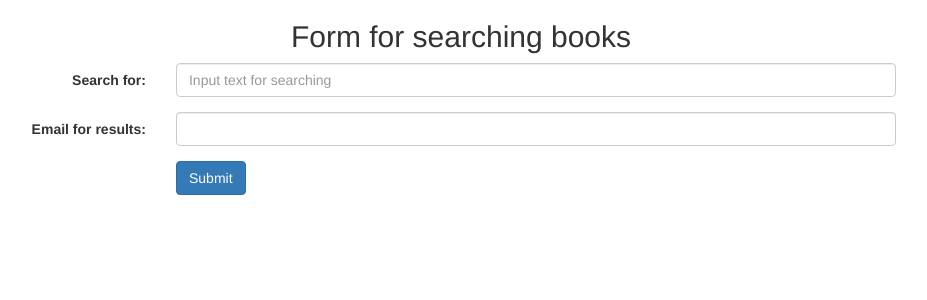
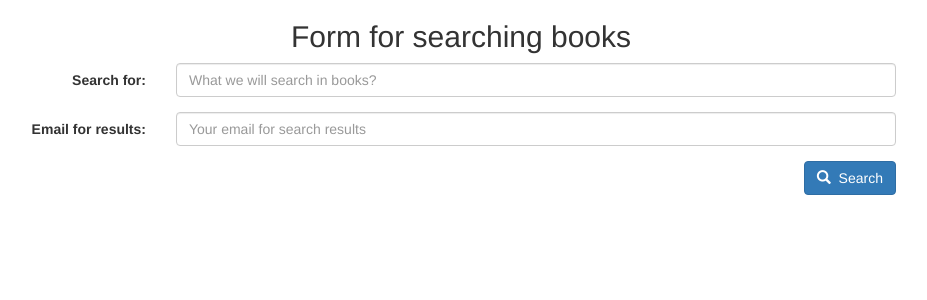
Before and after one commit to oleksandrvarnytskyi/booksearch, a Django app: page / in a window 1280 px wide. Shown: the top 300 px of the page, without its empty margins (179-1106 px from the left). Run offline with Django 3.2, Linux system fonts and the light colour scheme; parts of the project's set-up code (start-up, migrations or seed data) failed here and were passed over; some libraries are stand-ins or nearby versions.

Commit message:
styles changed

```diff
--- a/templates/main.html
+++ b/templates/main.html
@@ -15,18 +15,18 @@
             <div class="form-group">
                 <label class="control-label col-sm-2" for="search">Search for:</label>
                 <div class="col-sm-10">
-                    <input id="search" type="text" class="form-control" name="q" placeholder="Input text for searching" required="required">
+                    <input id="search" type="text" class="form-control" name="q" placeholder="What we will search in books?" required="required">
                 </div>
             </div>
             <div class="form-group">
                 <label class="control-label col-sm-2" for="email-field">Email for results:</label>
                 <div class="col-sm-10">
-                    <input id="email-field" type="email" class="form-control" name="email" required="required">
+                    <input id="email-field" type="email" class="form-control" name="email" placeholder="Your email for search results" required="required">
                 </div>
             </div>
             <div class="form-group">
                 <div class="col-sm-offset-2 col-sm-10">
-                    <button type="submit" class="btn btn-primary">Submit</button>
+                    <button type="submit" class="btn btn-primary" style="float: right;"><span class="glyphicon glyphicon-search"></span>&nbsp;&nbsp;Search</button>
                 </div>
             </div>
 
```
Also changed, not shown: books/templates/books/results_email.html (+4 -3 lines).
